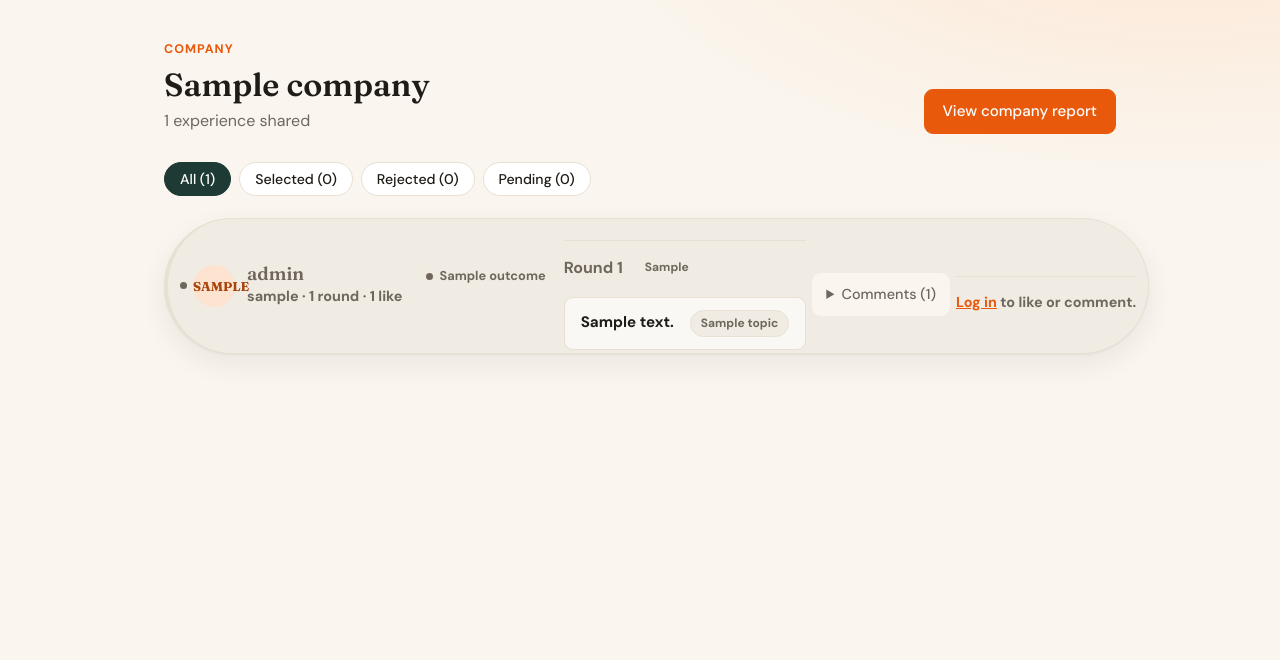
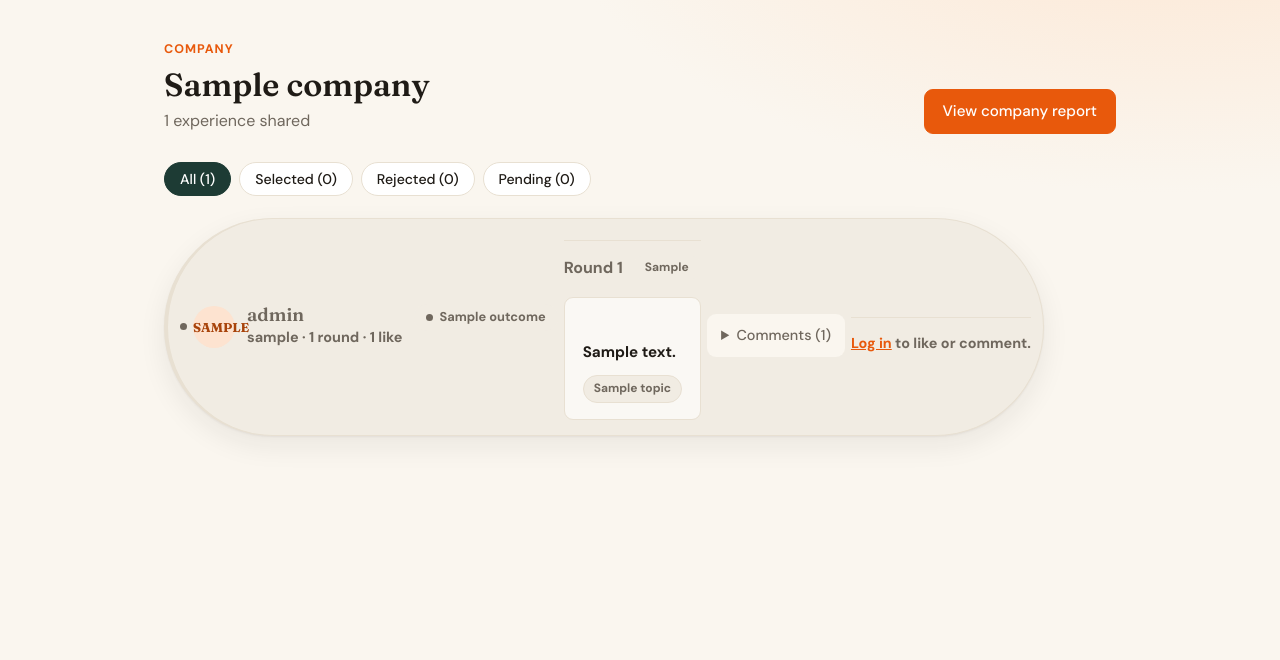
Before and after one commit to Avanijaiswal/CrackIT, a Python web app: template templates/experiences.html in a window 1280 px wide. Shown: the part 67-727 px from the top of the page. Run offline with Jinja, Linux system fonts and the light colour scheme; the template is opened without the code that fills it: most values are stand-ins (such as "Sample title", 1, 10 or a date in 2020).

Commit message:
Add styles for question text and items

```diff
--- a/static/style.css
+++ b/static/style.css
@@ -602,3 +602,26 @@ a.stat:hover { transform: translateY(-2px); }
         flex-wrap: wrap;
     }
 }
+
+.question-text {
+    white-space: pre-line;
+    flex: 1;
+    font-size: 0.95rem;
+    line-height: 1.7;
+    color: var(--ink);
+    overflow-wrap: anywhere;
+}
+
+.question-item {
+    display: block;
+    padding: 16px 18px;
+    background: #faf8f4;
+    border: 1px solid var(--line);
+    border-radius: 9px;
+    margin-bottom: 12px;
+}
+
+.question-topic {
+    display: inline-block;
+    margin-top: 10px;
+}
```
